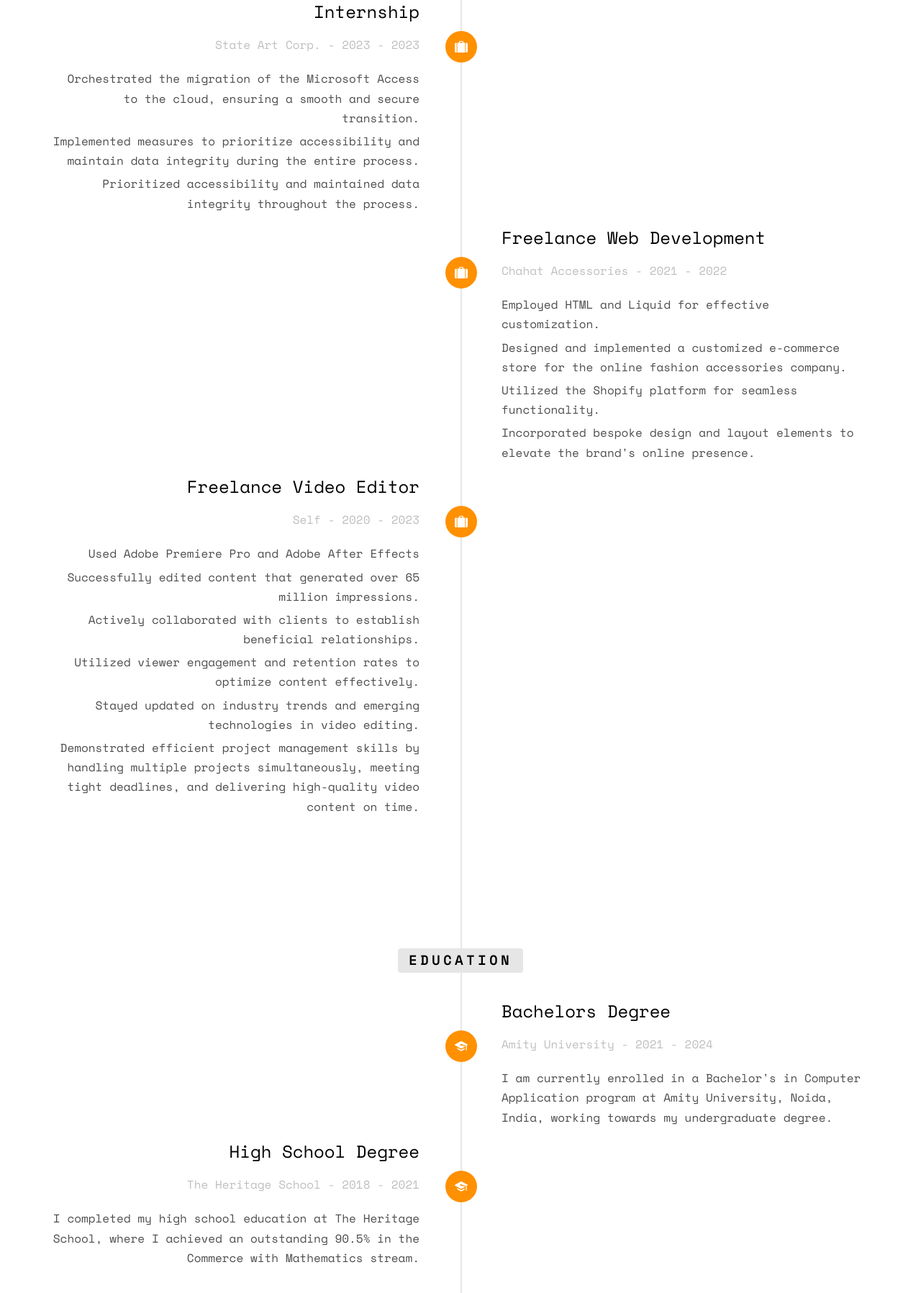
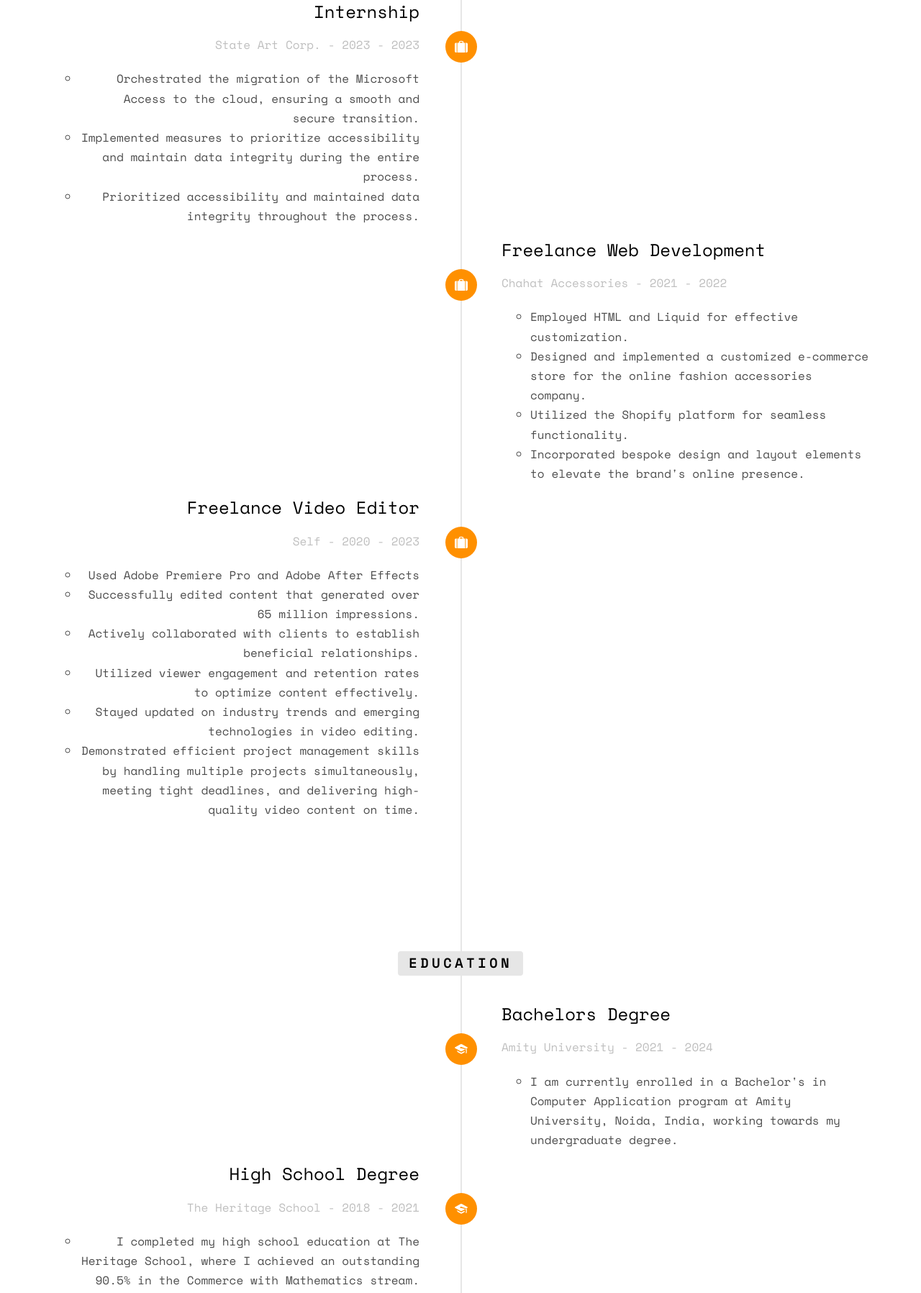
Before and after one commit to shreyjain14/Personal-Website, a plain HTML site: page index.html in a window 1280 px wide. Shown: the part 2197-3994 px from the top of the page at 72% size. Drawn offline with nearby package versions, Linux system fonts and the light colour scheme; some packages are replaced by stand-ins of ours; no server answers; files whose address does not match are found by name.

Commit message:
added ul

```diff
--- a/index.html
+++ b/index.html
@@ -151,15 +151,17 @@
 									<span class="company">State Art Corp. - 2023 - 2023</span>
 								</div>
 								<div class="timeline-body">
-									<p>
+									<ul>
+										<li>
 											Orchestrated the migration of the Microsoft Access to the cloud, ensuring a smooth and secure transition.
-									</p>
-									<p>
+										</li>
+										<li>
 											Implemented measures to prioritize accessibility and maintain data integrity during the entire process.
-									</p>
-									<p>
+										</li>
+										<li>
 											Prioritized accessibility and maintained data integrity throughout the process.
-										</p>
+										</li>
+									</ul>
 								</div>
 							</div>
 						</li>
@@ -172,18 +174,20 @@
 									<span class="company">Chahat Accessories - 2021 - 2022</span>
 								</div>
 								<div class="timeline-body">
-									<p>
+									<ul>
+										<li>
 											Employed HTML and Liquid for effective customization.
-									</p>
-									<p>
+										</li>
+										<li>
 											Designed and implemented a customized e-commerce store for the online fashion accessories company.
-									</p>
-									<p>
+										</li>
+										<li>
 											Utilized the Shopify platform for seamless functionality.
-									</p>
-									<p>
+										</li>
+										<li>
 											Incorporated bespoke design and layout elements to elevate the brand's online presence.
-									</p>
+										</li>
+									</ul>
 								</div>
 							</div>
 						</li>
@@ -196,23 +200,26 @@
 									<span class="company">Self - 2020 - 2023</span>
 								</div>
 								<div class="timeline-body">
-									<p>Used Adobe Premiere Pro and Adobe After Effects
-									</p>
-									<p>
+									<ul>
+										<li>
+											Used Adobe Premiere Pro and Adobe After Effects
+										</li>
+										<li>
 											Successfully edited content that generated over 65 million impressions.
-									</p>
-									<p>
+										</li>
+										<li>
 											Actively collaborated with clients to establish beneficial relationships.
-									</p>
-									<p>
+										</li>
+										<li>
 											Utilized viewer engagement and retention rates to optimize content effectively.
-									</p>
-									<p>
+										</li>
+										<li>
 											Stayed updated on industry trends and emerging technologies in video editing.
-									</p>
-									<p>
+										</li>
+										<li>
 											Demonstrated efficient project management skills by handling multiple projects simultaneously, meeting tight deadlines, and delivering high-quality video content on time.
-									</p>
+										</li>
+									</ul>
 								</div>
 							</div>
 						</li>
@@ -231,7 +238,11 @@
 									<span class="company">Amity University - 2021 - 2024</span>
 								</div>
 								<div class="timeline-body">
-									<p>I am currently enrolled in a Bachelor's in Computer Application program at Amity University, Noida, India, working towards my undergraduate degree.</p>
+									<ul>
+										<li>
+											I am currently enrolled in a Bachelor's in Computer Application program at Amity University, Noida, India, working towards my undergraduate degree.
+										</li>
+									</ul>
 								</div>
 							</div>
 						</li>
@@ -243,9 +254,11 @@
 									<span class="company">The Heritage School - 2018 - 2021</span>
 								</div>
 								<div class="timeline-body">
-									<p>
+									<ul>
+										<li>
 											I completed my high school education at The Heritage School, where I achieved an outstanding 90.5% in the Commerce with Mathematics stream.
-									</p>
+										</li>
+									</ul>
 								</div>
 							</div>
 						</li>
@@ -264,24 +277,26 @@
 									<span class="company">Hackathon</span>
 								</div>
 								<div class="timeline-body">
-									<p>
+									<ul>
+										<li>
 											Orchestrated a team of 4 individuals in CyberCup3 Hackathon, showcasing exceptional problem-solving skills and technical expertise.
-									</p>
-									<p>
+										</li>
+										<li>
 											Engineered an AI chatbot centered around water bodies, resulting in increased user engagement and satisfaction.
-									</p>
-									<p>
+										</li>
+										<li>
 											Employed strategic coding techniques and cutting-edge tools to create a web application with a user-friendly interface.
-									</p>
-									<p>
+										</li>
+										<li>
 											Collaborated closely with team members to successfully produce and deliver a fully functional website within a demanding 24-hour timeframe.
-									</p>
-									<p>
+										</li>
+										<li>
 											Demonstrated strong leadership skills through effective task delegation and coordination, leading to seamless teamwork and on-time project completion.
-									</p>
-									<p>
+										</li>
+										<li>
 											Presented our innovative project to a panel of industry experts, effectively communicating key features and benefits, ultimately earning recognition for our exceptional problem-solving abilities and innovation.
-									</p>
+										</li>
+									</ul>
 								</div>
 							</div>
 						</li>
```
Lines whose indentation alone changed are shown as unchanged.
